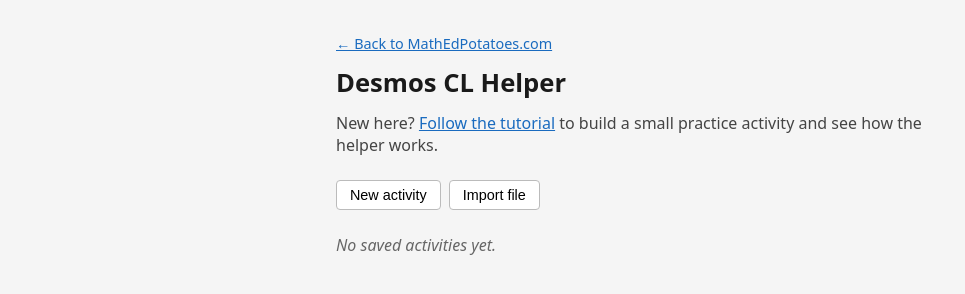
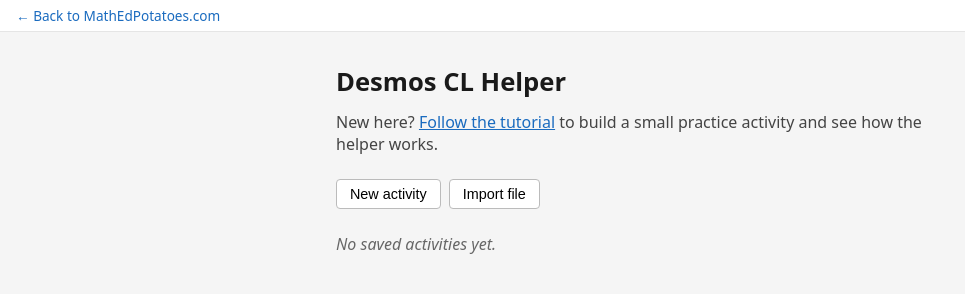
Before and after one commit to PabloG314/desmos-cl-helper, a website built with Vite: page index.html in a window 1280 px wide. Shown: the whole page, without its empty margins (0-965 px from the left). Built offline with nearby package versions, Linux system fonts and the light colour scheme.

Commit message:
Show the MathEdPotatoes.com link on every page
Move the home link from the start screen into a slim site bar in
index.html and tutorial.html, so it appears on the start screen, the
mapping screen, the map view, the code page, and the tutorial. The map
view and code page heights subtract the bar so the map still fits the
window without scrolling. The bar is hidden when printing the tutorial.

Co-Authored-By: Claude Opus 5.5 <noreply@anthropic.com>
Claude-Session: https://claude.ai/code/session_01EDzdg2H62JoXTDdkYykYKP

```diff
--- a/index.html
+++ b/index.html
@@ -7,6 +7,9 @@
     <link rel="stylesheet" href="/src/styles.css" />
   </head>
   <body>
+    <header class="site-bar">
+      <a href="https://mathedpotatoes.com">← Back to MathEdPotatoes.com</a>
+    </header>
     <div id="app"></div>
     <script type="module" src="/src/main.ts"></script>
   </body>
--- a/src/styles.css
+++ b/src/styles.css
@@ -26,13 +26,6 @@ button:hover { background: #f0f0f0; }
 }
 
 .start-screen h1 { margin: 0 0 1.5rem; font-size: 1.6rem; }
-
-.start-screen__home {
-  display: inline-block;
-  margin-bottom: 0.75rem;
-  font-size: 0.9rem;
-  color: #1a6bbf;
-}
 
 .start-screen__tutorial {
   margin: -0.75rem 0 1.5rem;
@@ -212,7 +205,7 @@ button:hover { background: #f0f0f0; }
 .mapping-phase__footer { margin-top: 0.5rem; }
 
 /* ── Map view ──────────────────────────────────── */
-.map-view { display: flex; flex-direction: column; height: 100vh; }
+.map-view { display: flex; flex-direction: column; height: calc(100vh - var(--site-bar-h)); }
 
 .map-view__topbar {
   display: flex;
@@ -474,7 +467,7 @@ button:hover { background: #f0f0f0; }
 }
 
 /* ── Code panel ─────────────────────────────────── */
-.code-panel { display: flex; flex-direction: column; min-height: 100vh; }
+.code-panel { display: flex; flex-direction: column; min-height: calc(100vh - var(--site-bar-h)); }
 
 .code-panel__topbar {
   display: flex;
@@ -618,3 +611,17 @@ button:hover { background: #f0f0f0; }
 .idea-card__desc { font-size: 0.85rem; margin: 0 0 0.4rem; }
 .idea-card__btns { display: flex; gap: 0.4rem; }
 .idea-card__dismiss { font-size: 0.8rem; }
+
+/* Site bar: link back to MathEdPotatoes.com on every page. */
+:root { --site-bar-h: 2rem; }
+.site-bar {
+  height: var(--site-bar-h);
+  display: flex;
+  align-items: center;
+  padding: 0 1rem;
+  background: #fff;
+  border-bottom: 1px solid #e5e5e5;
+  font-size: 0.85rem;
+}
+.site-bar a { color: #1a6bbf; text-decoration: none; }
+.site-bar a:hover { text-decoration: underline; }
--- a/src/tutorial.css
+++ b/src/tutorial.css
@@ -15,7 +15,7 @@ body {
   margin: 0 auto;
   padding: 2rem 1.25rem 4rem;
   background: #fff;
-  min-height: 100vh;
+  min-height: calc(100vh - var(--site-bar-h));
 }
 
 .tut h1 { font-size: 1.8rem; line-height: 1.25; margin: 0.5rem 0 1rem; }
@@ -78,7 +78,21 @@ body {
 @media print {
   body { background: #fff; }
   .tut { max-width: none; padding: 0; }
-  .tut__back, .tut__toc { display: none; }
+  .tut__back, .tut__toc, .site-bar { display: none; }
   .tut__code { background: #f5f5f5; color: #000; border: 1px solid #ccc; }
   .tut h2, .tut h3 { break-after: avoid; }
 }
+
+/* Site bar: link back to MathEdPotatoes.com on every page. */
+:root { --site-bar-h: 2rem; }
+.site-bar {
+  height: var(--site-bar-h);
+  display: flex;
+  align-items: center;
+  padding: 0 1rem;
+  background: #fff;
+  border-bottom: 1px solid #e5e5e5;
+  font-size: 0.85rem;
+}
+.site-bar a { color: #1a6bbf; text-decoration: none; }
+.site-bar a:hover { text-decoration: underline; }
--- a/src/ui/startScreen.ts
+++ b/src/ui/startScreen.ts
@@ -54,12 +54,6 @@ export function renderStartScreen(
   function render(): void {
     container.innerHTML = '';
     const wrap = el('div', 'start-screen');
-
-    const homeLink = document.createElement('a');
-    homeLink.className = 'start-screen__home';
-    homeLink.href = 'https://mathedpotatoes.com';
-    homeLink.textContent = '← Back to MathEdPotatoes.com';
-    wrap.appendChild(homeLink);
 
     wrap.appendChild(heading('h1', 'Desmos CL Helper'));
 
```
Also changed, not shown: tutorial.html (+3 -0 lines).
